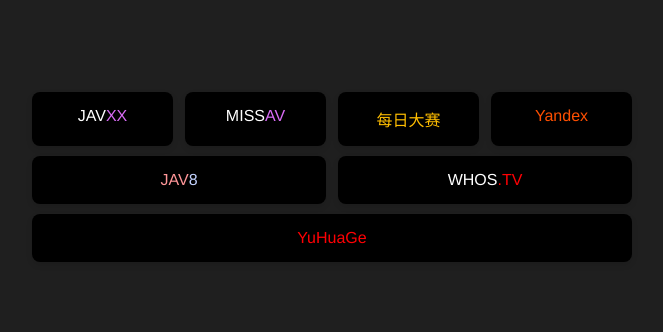
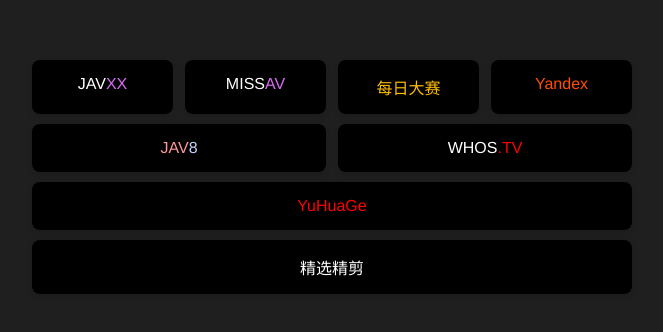
Before and after one commit to umhome/index, a plain HTML site: page index.html in a window 1280 px wide. Shown: the part 218-550 px from the top of the page, without its empty margins (308-971 px from the left). Drawn offline with Linux system fonts and the light colour scheme.

Commit message:
Update index.html

```diff
--- a/index.html
+++ b/index.html
@@ -70,6 +70,9 @@
 		<div class="link-box1">
 			 <a href="https://www.iyuhuage.fun" target="_blank"><span style="color: #FF0004;">YuHuaGe</span></a>
 		</div>
+		<div class="link-box1">
+			 <a href="file:///F:/VIDEO.html" target="_blank"><span style="color: #FFFFFF;">精选精剪</span></a>
+		</div>
 	</div>
 </body>
 </html>
```
